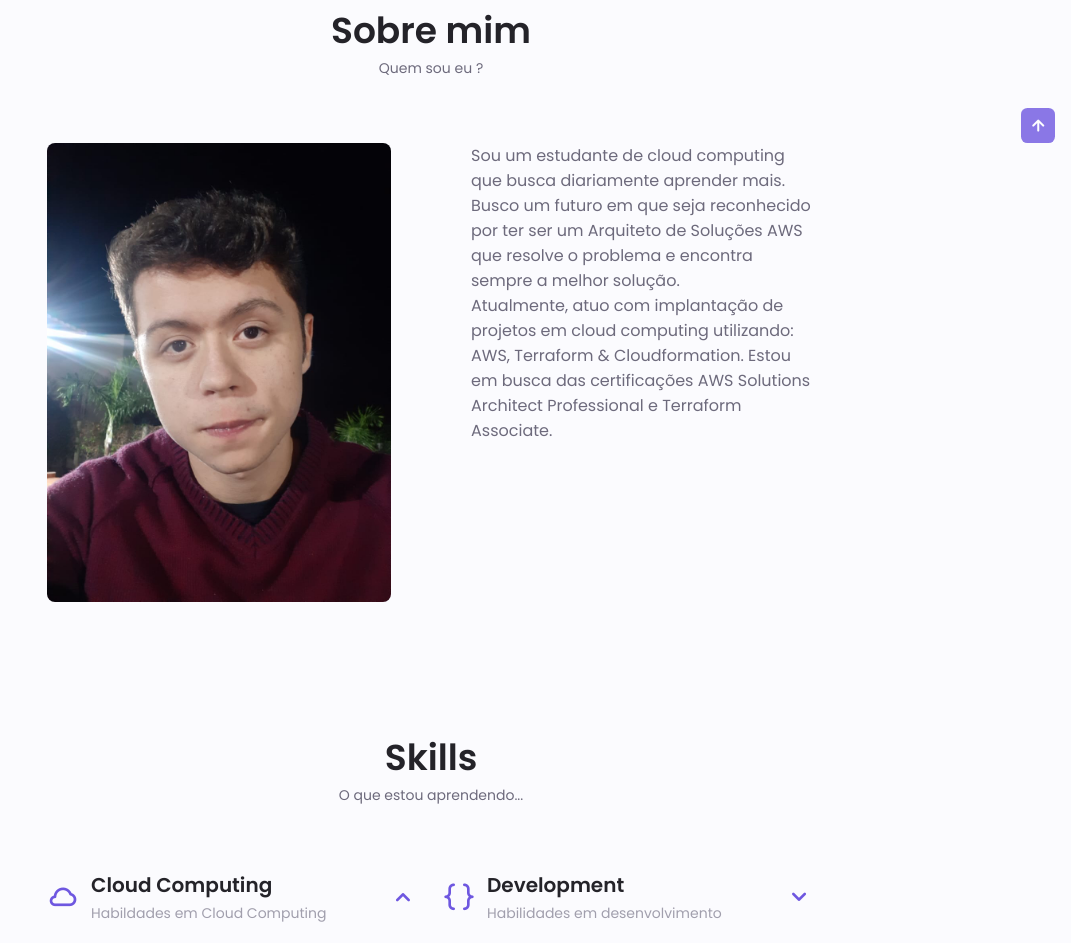
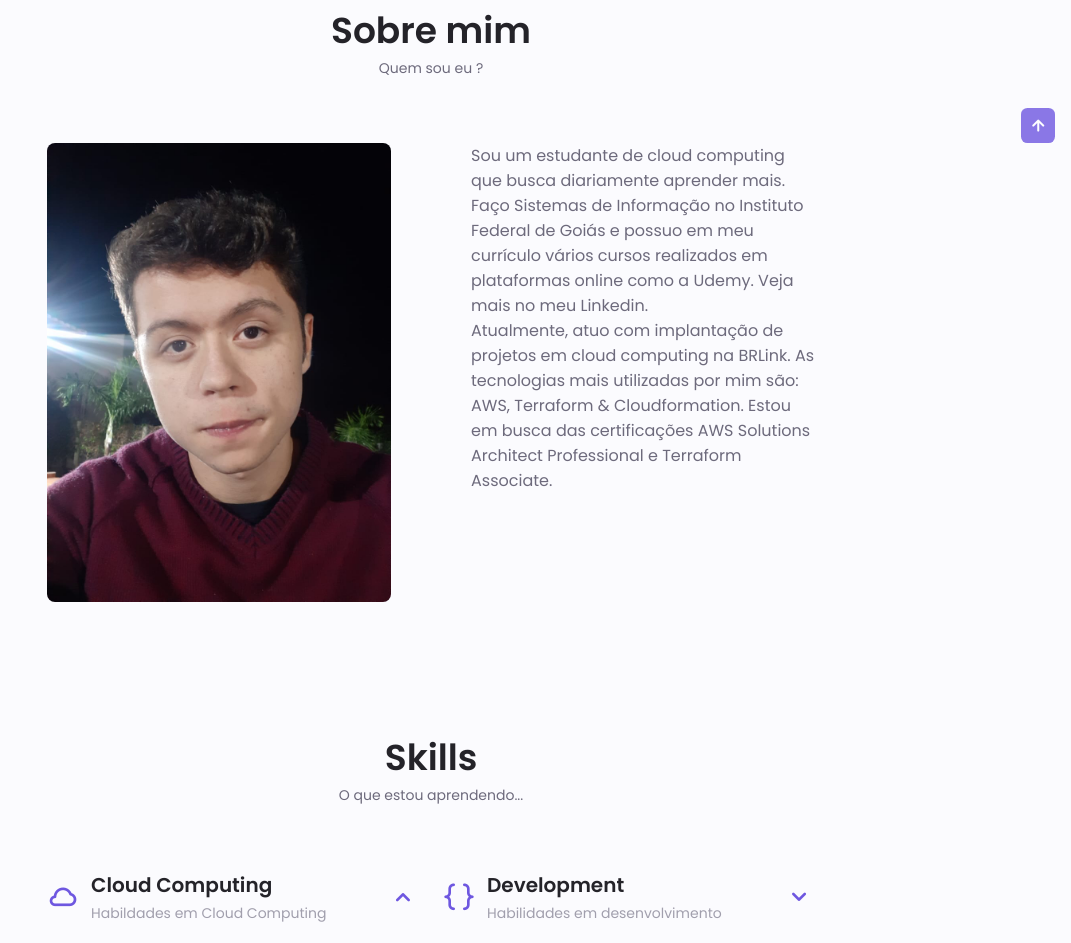
Before and after one commit to dallisonlima/dallisonlima.github.io, a plain HTML site: page index.html in a window 1280 px wide. Shown: the part 817-1760 px from the top of the page, without its empty margins (209-1280 px from the left). Drawn offline with nearby package versions, Linux system fonts and the light colour scheme; a script that the page names is missing.

Commit message:
att about text

```diff
--- a/css/styles.css
+++ b/css/styles.css
@@ -420,7 +420,7 @@ img {
 /*==================== ABOUT ====================*/
 
 .about__img {
-  width: 200px;
+  width: 180px;
   border-radius: 0.5rem;
   justify-self: center;
   align-self: center;
--- a/index.html
+++ b/index.html
@@ -113,10 +113,11 @@
         <div class="about__data">
           <p class="about__description">
             Sou um estudante de cloud computing que busca diariamente aprender mais.
-            Busco um futuro em que seja reconhecido por ter ser um Arquiteto de Soluções AWS que resolve o
-            problema e encontra sempre a melhor solução.
+            Faço Sistemas de Informação no Instituto Federal de Goiás e possuo em meu currículo
+            vários cursos realizados em plataformas online como a Udemy. Veja mais no meu Linkedin.
             <br>
-            Atualmente, atuo com implantação de projetos em cloud computing utilizando: AWS, Terraform & Cloudformation.
+            Atualmente, atuo com implantação de projetos em cloud computing na BRLink. As tecnologias mais utilizadas por mim são:
+            AWS, Terraform & Cloudformation.
             Estou em busca das certificações AWS Solutions Architect Professional e Terraform Associate.
           </p>
         </div>
```
